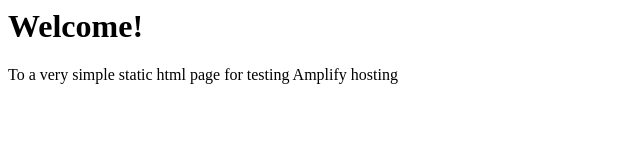
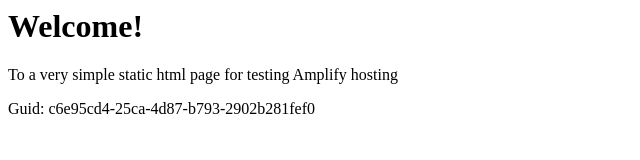
Before and after one commit to aws-aemilia-gru/Github-PR-Commit-Integration-Test-DoNotTouch-GithubWebhookPreviewCanaryTest-v1-prod-sa-east-1, a website: page src/index.html in a window 1280 px wide. Shown: the whole page, without its empty margins (0-640 px from the left). Drawn offline with Linux system fonts and the light colour scheme.

Commit message:
commit from integ tests

```diff
--- a/src/index.html
+++ b/src/index.html
@@ -1,3 +1,5 @@
+
+
 <html lang="en">
 
 <head>
@@ -10,6 +12,6 @@
 <body>
     <h1>Welcome!</h1>
     <p>To a very simple static html page for testing Amplify hosting</p>
-</body>
+    <p>Guid: c6e95cd4-25ca-4d87-b793-2902b281fef0</p></body>
 
 </html>
```
